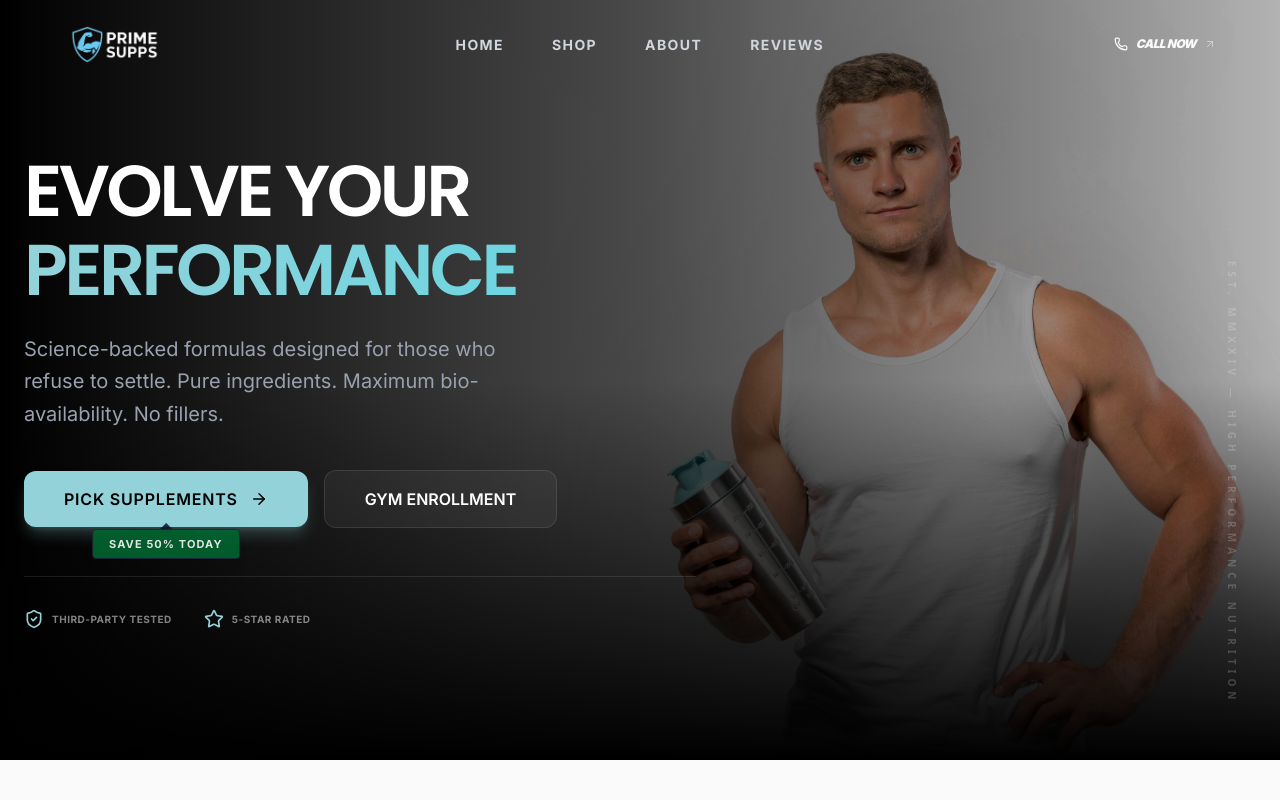
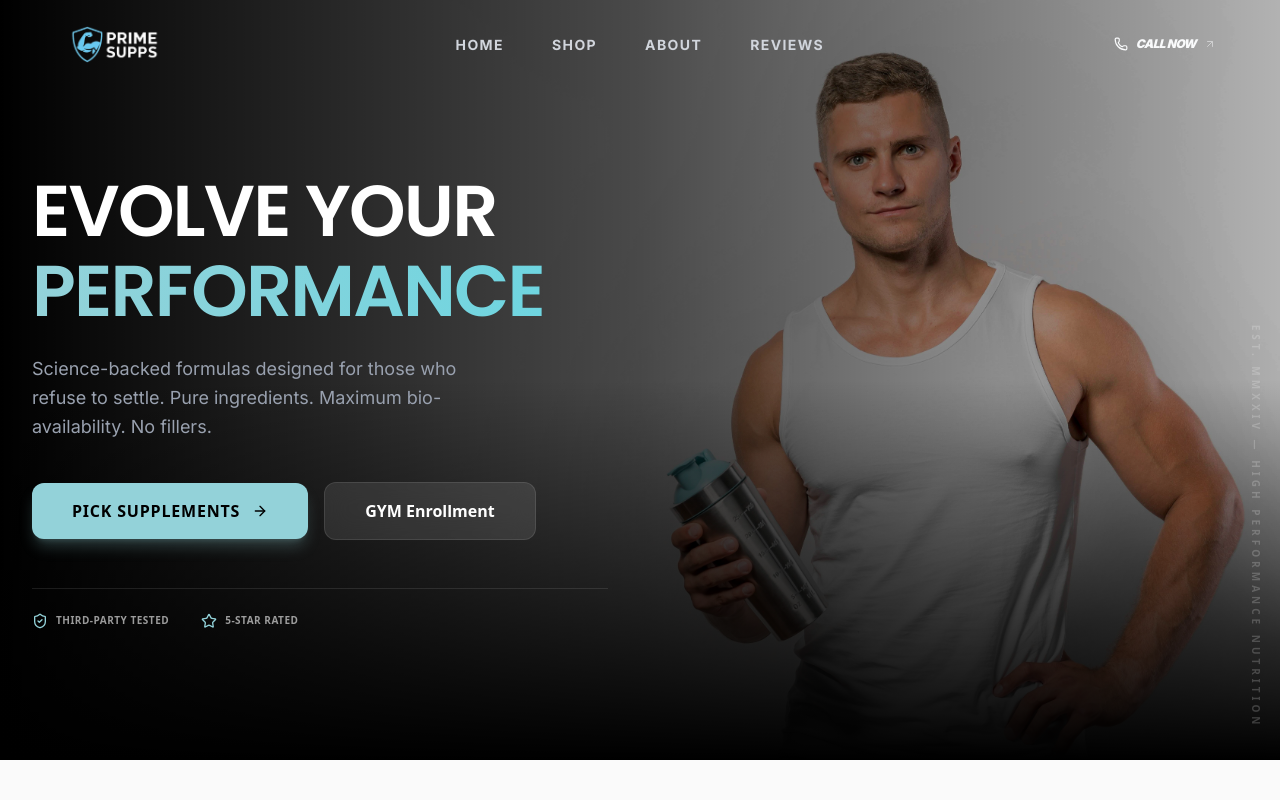
Before and after one commit to afterrender1/fitness-suplement-website, a Next.js app: page / in a window 1280 px wide. Shown: the top 800 px of the page. Built offline with nearby package versions, Linux system fonts and the light colour scheme.

Commit message:
Update Hero.jsx

```diff
--- a/app/components/Hero.jsx
+++ b/app/components/Hero.jsx
@@ -1,3 +1,5 @@
+"use client";
+
 import Image from "next/image";
 import { ArrowRight, Star, ShieldCheck } from "lucide-react";
 import Link from "next/link";
@@ -11,16 +13,13 @@ const poppins = Poppins({
     variable: "--font-poppins"
 });
 
-
 export default function Hero() {
     return (
-        <section className="relative w-full h-[95vh] flex items-center overflow-hidden bg-black">
+        <section className="relative w-full h-[85vh] sm:h-[90vh] md:h-[95vh] flex items-center overflow-hidden bg-black">
 
-            {/* Background with Intelligent Gradient Mask */}
-            {/* Background with Intelligent Gradient Mask */}
+            {/* Background Images */}
             <div className="absolute inset-0 z-0">
-
-                {/* XS (mobile) */}
+                {/* Mobile */}
                 <Image
                     src="/images/h-mobile.jpg"
                     alt="Premium Supplements"
@@ -28,8 +27,7 @@ export default function Hero() {
                     priority
                     className="object-cover opacity-80 object-center block sm:hidden"
                 />
-
-                {/* SM (small tablets) */}
+                {/* Small Tablets */}
                 <Image
                     src="/images/h-mobile.jpg"
                     alt="Premium Supplements"
@@ -37,8 +35,7 @@ export default function Hero() {
                     priority
                     className="object-cover opacity-80 hidden sm:block md:hidden"
                 />
-
-                {/* MD & up (desktop) */}
+                {/* Desktop */}
                 <Image
                     src="/images/h1.jpg"
                     alt="Premium Supplements"
@@ -47,75 +44,66 @@ export default function Hero() {
                     className="object-cover object-right md:object-center opacity-80 hidden md:block"
                 />
 
-                {/* Gradient overlays (same for all) */}
+                {/* Gradient overlays */}
                 <div className="absolute inset-0 bg-linear-to-r from-black via-black/60 to-transparent" />
                 <div className="absolute inset-0 bg-linear-to-t from-black via-transparent to-transparent" />
-
             </div>
 
+            {/* Content */}
+            <div className="relative z-10 max-w-7xl mx-auto px-4 sm:px-6 lg:px-8 w-full">
+                <div className="max-w-xl mt-5 sm:mt-10">
 
-            <div className="relative z-10 max-w-7xl mx-auto px-6 w-full">
-                <div className="max-w-2xl mt-5">
-
-                    <h1 className={`text-5xl md:text-7xl font-semibold  text-white leading-[1.1] tracking-tighter mb-6 ${poppins.className}`}>
+                    {/* Heading */}
+                    <h1
+                        className={`${poppins.className} text-3xl xs:text-4xl sm:text-5xl md:text-6xl lg:text-7xl font-semibold text-white leading-snug sm:leading-[1.1] tracking-tight mb-4 sm:mb-6`}
+                    >
                         EVOLVE YOUR <br />
                         <span className="text-transparent bg-clip-text bg-linear-to-r from-[#93D2D9] to-[#6ed5e0]">
                             PERFORMANCE
                         </span>
                     </h1>
 
-                    {/* Subtext - Improved readability with width constraint */}
-                    <p className={`text-lg md:text-xl text-gray-400 mb-10 leading-relaxed max-w-lg ${inter.className}`}>
+                    {/* Subtext */}
+                    <p
+                        className={`${inter.className} text-sm sm:text-base md:text-lg text-gray-400 mb-6 sm:mb-10 leading-relaxed max-w-md`}
+                    >
                         Science-backed formulas designed for those who refuse to settle.
                         Pure ingredients. Maximum bio-availability. No fillers.
                     </p>
 
-                    {/* Action Area */}
-                    <div className={`flex flex-col sm:flex-row gap-4 mb-12 items-start sm:items-center ${inter.className}`}>
-                        <div className="relative group">
-                            <Link
-                                href="/shop/supplements"
-                                className="flex items-center justify-center gap-3 bg-[#93D2D9] text-black px-10 py-4 rounded-xl font-semibold uppercase tracking-wider hover:bg-white transition-all duration-300 shadow-lg shadow-[#93D2D9]/25 hover:shadow-white/20"
-                            >
-                                Pick Supplements
-                                <ArrowRight size={18} className="group-hover:translate-x-1 transition-transform" />
-                            </Link>
+                    {/* Action Buttons */}
+                    <div className="flex flex-col sm:flex-row gap-3 sm:gap-4 mb-8 sm:mb-12 items-start sm:items-center">
+                        <Link
+                            href="/shop/supplements"
+                            className="flex items-center justify-center gap-2 sm:gap-3 bg-[#93D2D9] text-black px-6 sm:px-10 py-3 sm:py-4 rounded-xl font-semibold uppercase tracking-wider hover:bg-white transition-all duration-300 shadow-lg shadow-[#93D2D9]/25"
+                        >
+                            Pick Supplements
+                            <ArrowRight size={16} className="group-hover:translate-x-1 transition-transform" />
+                        </Link>
 
-                            {/* Professional Offer Tag with Arrow */}
-                            <div className="animate-pulse absolute -bottom-8 left-1/2 -translate-x-1/2 z-10 flex flex-col items-center">
-                                {/* Upward pointing arrow/caret */}
-                                <div className="w-0 h-0 border-l-[6px] border-l-transparent border-r-[6px] border-r-transparent border-b-[6px] border-b-slate-900 drop-shadow-sm"></div>
-
-                                <div className={`bg-green-800 text-white text-[11px] font-bold px-4 py-1.5 rounded-sm shadow-lg border border-slate-800 uppercase tracking-widest whitespace-nowrap `}>
-                                    Save 50% Today
-                                </div>
-                            </div>
-                        </div>
-
-                        <button className="flex items-center justify-center gap-2 bg-white/5 backdrop-blur-md border uppercase border-white/10 text-white px-10 py-4 rounded-xl font-semibold hover:bg-white/10 transition-all sm:mt-0 mt-6">
+                        <button className="flex items-center justify-center gap-2 bg-white/10 backdrop-blur-md border border-white/10 text-white px-6 sm:px-10 py-3 sm:py-4 rounded-xl font-semibold hover:bg-white/20 transition-all mt-3 sm:mt-0">
                             GYM Enrollment
                         </button>
                     </div>
 
-                    {/* Trust Badges - Minimalist Style */}
-                    <div className={`grid grid-cols-2 md:flex gap-8 border-t border-white/10 pt-8 ${inter.className}`}>
-                        <div className="flex items-center gap-2 text-white/50">
-                            <ShieldCheck size={20} className="text-[#93D2D9]" />
-                            <span className="text-[10px] font-bold uppercase tracking-wider">Third-Party Tested</span>
+                    {/* Trust Badges */}
+                    <div className="grid grid-cols-2 md:flex gap-6 sm:gap-8 border-t border-white/10 pt-4 sm:pt-6">
+                        <div className="flex items-center gap-2 text-white/60">
+                            <ShieldCheck size={16} className="text-[#93D2D9]" />
+                            <span className="text-[9px] sm:text-[10px] font-bold uppercase tracking-wider">Third-Party Tested</span>
                         </div>
-                        <div className="flex items-center gap-2 text-white/50">
-                            <Star size={20} className="text-[#93D2D9]" />
-                            <span className="text-[10px] font-bold uppercase tracking-wider">5-Star Rated</span>
+                        <div className="flex items-center gap-2 text-white/60">
+                            <Star size={16} className="text-[#93D2D9]" />
+                            <span className="text-[9px] sm:text-[10px] font-bold uppercase tracking-wider">5-Star Rated</span>
                         </div>
                     </div>
-
                 </div>
             </div>
 
-            {/* Aesthetic Side Element (Desktop Only) */}
-            <div className={`hidden lg:block absolute right-12 bottom-12`}>
+            {/* Decorative Side Text (Desktop Only) */}
+            <div className="hidden lg:block absolute right-6 bottom-6">
                 <div className="rotate-90 origin-right">
-                    <p className="text-[10px] font-bold tracking-[0.5em] text-white/20 uppercase">
+                    <p className="text-[9px] sm:text-[10px] font-bold tracking-[0.4em] text-white/20 uppercase">
                         Est. MMXXIV — High Performance Nutrition
                     </p>
                 </div>
```
